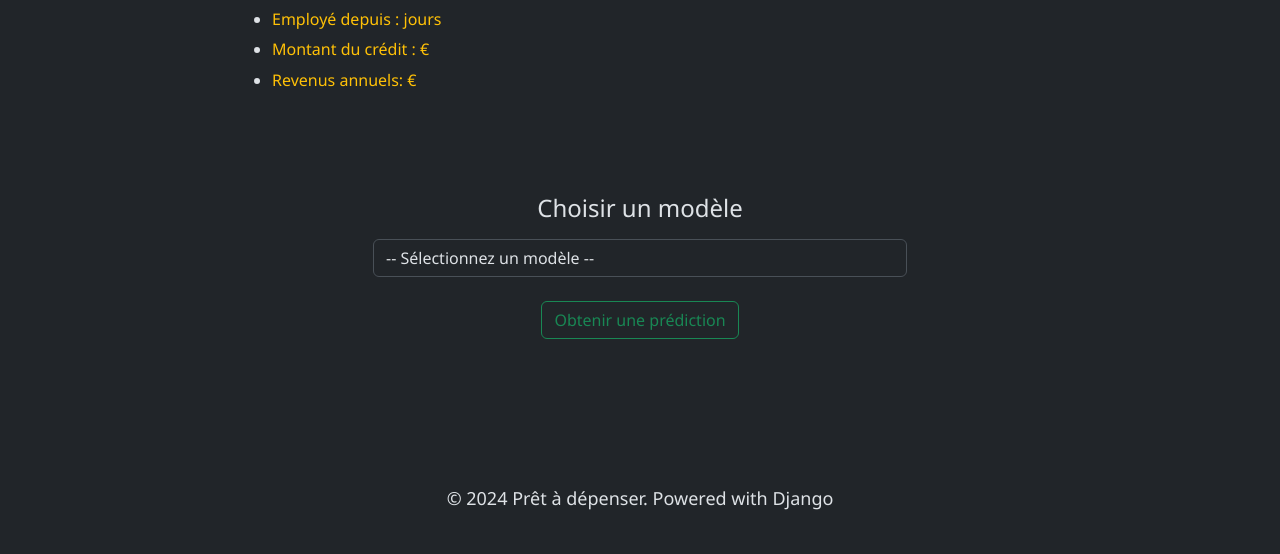
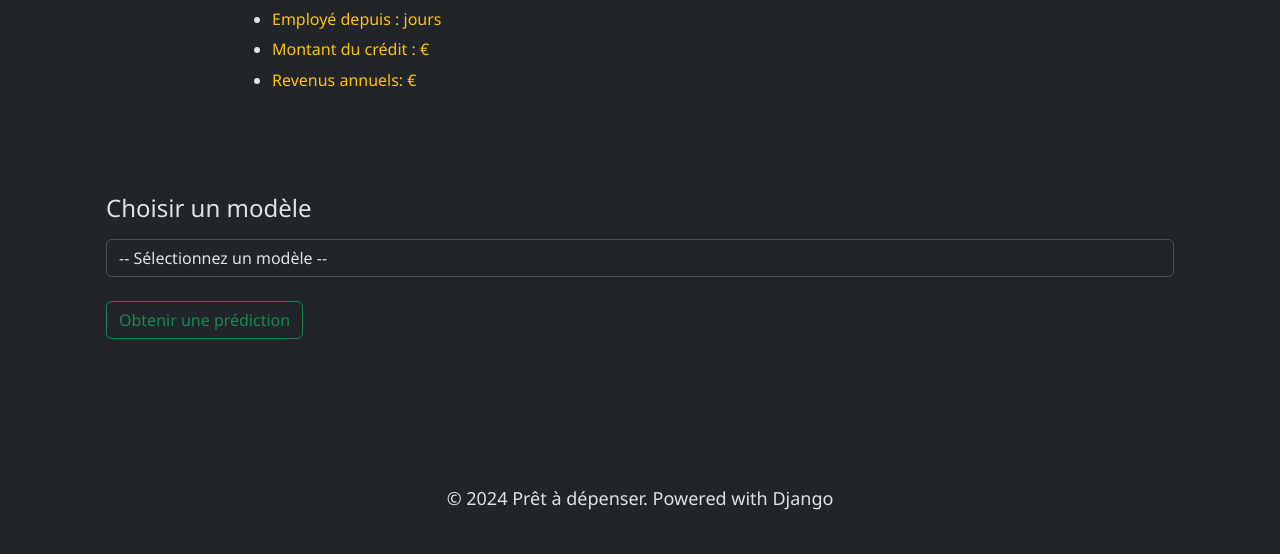
Before and after one commit to fferreira2022/projet7, a Django app: page /api/ in a window 1280 px wide. Shown: the part 279-833 px from the top of the page. Run offline with Django 5.2, Linux system fonts and the light colour scheme; the visitor is signed in with stand-in values (Sample User, id 1); data that the repository does not hold is empty.

Commit message:
changes in api.html file

```diff
--- a/api_credit/templates/api_credit/api.html
+++ b/api_credit/templates/api_credit/api.html
@@ -36,13 +36,13 @@
         </div>
         <div class='col-md-12 col-sm-12 mb-3'>
             <br><br>
-            <div class="container text-center mt-4">
+            <div class="container w-100 mt-4">
                 <h4>Choisir un modèle</h4>
                 <form method="POST" action="{% url 'predict' %}" enctype="multipart/form-data">
                     {% csrf_token %}
                     <!-- sélection du modèle -->
                     <div class="form-group mt-3">
-                        <select name="model" class="form-control w-50 mx-auto" required>
+                        <select name="model" class="form-control mx-auto" required>
                             <option value="" disabled selected>-- Sélectionnez un modèle --</option>
                             <option value="LogisticRegression">LogisticRegression</option>
                         </select>
```
